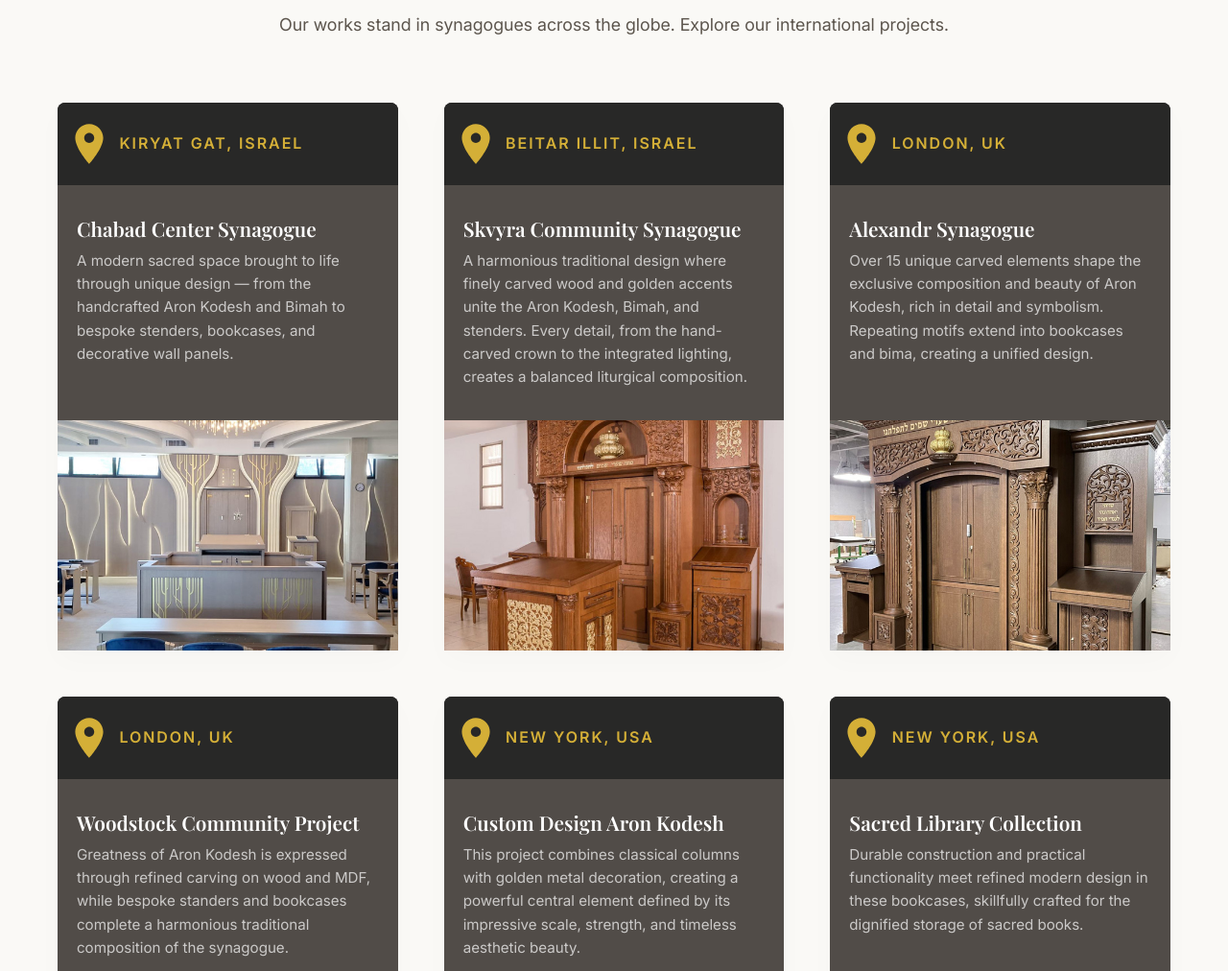
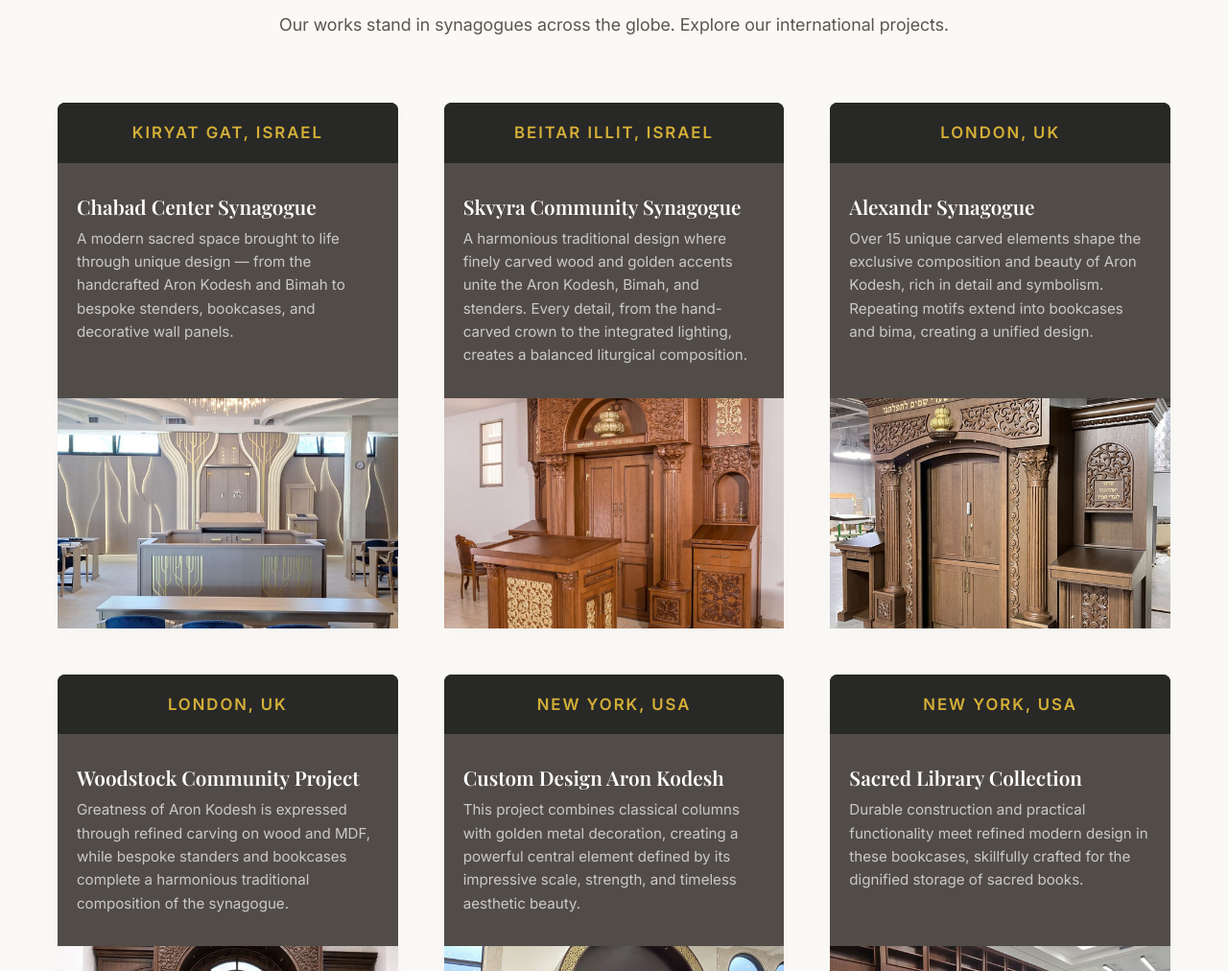
Before and after one commit to yermakova-l/ki-pro-furniture, a plain HTML site: page index.html in a window 1280 px wide. Shown: the part 980-1992 px from the top of the page at 96% size. Drawn offline with Linux system fonts and the light colour scheme.

Commit message:
Changed video Manufacturing and deleted geo signs

```diff
--- a/index.html
+++ b/index.html
@@ -188,12 +188,12 @@
             <article class="geo-card">
               <div class="geo-card-content">
                 <span class="geo-location">
-                  <svg class="geo-icon" viewBox="0 0 24 24" xmlns="http://www.w3.org/2000/svg">
+                  <!--<svg class="geo-icon" viewBox="0 0 24 24" xmlns="http://www.w3.org/2000/svg">
                     <path
                       fill="currentColor"
                       d="M12 2C8.13 2 5 5.13 5 9c0 5.25 7 13 7 13s7-7.75 7-13c0-3.87-3.13-7-7-7zm0 9.5c-1.38 0-2.5-1.12-2.5-2.5s1.12-2.5 2.5-2.5 2.5 1.12 2.5 2.5-1.12 2.5-2.5 2.5z"
                     />
-                  </svg>
+                  </svg>-->
                   Kiryat Gat, Israel</span
                 >
                 <h3 class="geo-title">Chabad Center Synagogue</h3>
@@ -214,12 +214,12 @@
             <article class="geo-card">
               <div class="geo-card-content">
                 <span class="geo-location">
-                  <svg class="geo-icon" viewBox="0 0 24 24" xmlns="http://www.w3.org/2000/svg">
+                  <!--<svg class="geo-icon" viewBox="0 0 24 24" xmlns="http://www.w3.org/2000/svg">
                     <path
                       fill="currentColor"
                       d="M12 2C8.13 2 5 5.13 5 9c0 5.25 7 13 7 13s7-7.75 7-13c0-3.87-3.13-7-7-7zm0 9.5c-1.38 0-2.5-1.12-2.5-2.5s1.12-2.5 2.5-2.5 2.5 1.12 2.5 2.5-1.12 2.5-2.5 2.5z"
                     />
-                  </svg>
+                  </svg>-->
                   Beitar Illit, Israel
                 </span>
 
@@ -242,12 +242,12 @@
             <article class="geo-card">
               <div class="geo-card-content">
                 <span class="geo-location">
-                  <svg class="geo-icon" viewBox="0 0 24 24" xmlns="http://www.w3.org/2000/svg">
+                  <!--<svg class="geo-icon" viewBox="0 0 24 24" xmlns="http://www.w3.org/2000/svg">
                     <path
                       fill="currentColor"
                       d="M12 2C8.13 2 5 5.13 5 9c0 5.25 7 13 7 13s7-7.75 7-13c0-3.87-3.13-7-7-7zm0 9.5c-1.38 0-2.5-1.12-2.5-2.5s1.12-2.5 2.5-2.5 2.5 1.12 2.5 2.5-1.12 2.5-2.5 2.5z"
                     />
-                  </svg>
+                  </svg>-->
                   London, UK</span
                 >
                 <h3 class="geo-title">Alexandr Synagogue</h3>
@@ -270,12 +270,12 @@
             <article class="geo-card">
               <div class="geo-card-content">
                 <span class="geo-location">
-                  <svg class="geo-icon" viewBox="0 0 24 24" xmlns="http://www.w3.org/2000/svg">
+                  <!--<svg class="geo-icon" viewBox="0 0 24 24" xmlns="http://www.w3.org/2000/svg">
                     <path
                       fill="currentColor"
                       d="M12 2C8.13 2 5 5.13 5 9c0 5.25 7 13 7 13s7-7.75 7-13c0-3.87-3.13-7-7-7zm0 9.5c-1.38 0-2.5-1.12-2.5-2.5s1.12-2.5 2.5-2.5 2.5 1.12 2.5 2.5-1.12 2.5-2.5 2.5z"
                     />
-                  </svg>
+                  </svg>-->
                   London, UK
                 </span>
 
@@ -298,12 +298,12 @@
             <article class="geo-card">
               <div class="geo-card-content">
                 <span class="geo-location">
-                  <svg class="geo-icon" viewBox="0 0 24 24" xmlns="http://www.w3.org/2000/svg">
+                  <!--<svg class="geo-icon" viewBox="0 0 24 24" xmlns="http://www.w3.org/2000/svg">
                     <path
                       fill="currentColor"
                       d="M12 2C8.13 2 5 5.13 5 9c0 5.25 7 13 7 13s7-7.75 7-13c0-3.87-3.13-7-7-7zm0 9.5c-1.38 0-2.5-1.12-2.5-2.5s1.12-2.5 2.5-2.5 2.5 1.12 2.5 2.5-1.12 2.5-2.5 2.5z"
                     />
-                  </svg>
+                  </svg>-->
                   New York, USA</span
                 >
                 <h3 class="geo-title">Custom Design Aron Kodesh</h3>
@@ -325,12 +325,12 @@
             <article class="geo-card">
               <div class="geo-card-content">
                 <span class="geo-location">
-                  <svg class="geo-icon" viewBox="0 0 24 24" xmlns="http://www.w3.org/2000/svg">
+                  <!--<svg class="geo-icon" viewBox="0 0 24 24" xmlns="http://www.w3.org/2000/svg">
                     <path
                       fill="currentColor"
                       d="M12 2C8.13 2 5 5.13 5 9c0 5.25 7 13 7 13s7-7.75 7-13c0-3.87-3.13-7-7-7zm0 9.5c-1.38 0-2.5-1.12-2.5-2.5s1.12-2.5 2.5-2.5 2.5 1.12 2.5 2.5-1.12 2.5-2.5 2.5z"
                     />
-                  </svg>
+                  </svg>-->
                   New York, USA</span
                 >
                 <h3 class="geo-title">Sacred Library Collection</h3>
@@ -359,7 +359,7 @@
               <button
                 type="button"
                 class="video-play-btn"
-                data-video="Qkr2WReHEGs"
+                data-video="oDTpmWKwr3M"
                 data-format="vertical"
                 aria-label="Play manufacture video"
               ></button>
--- a/styles/style.css
+++ b/styles/style.css
@@ -1382,7 +1382,7 @@ body.no-scroll {
 /* --- КОНТЕНТ КАРТКИ (Текстова частина) --- */
 .geo-location {
   color: var(--color-accent-light); /* Золотий колір. Іконка автоматично його успадкує! */
-  font-size: 1rem;
+  font-size: 1.05rem;
   text-transform: uppercase;
   letter-spacing: 2px;
   margin-bottom: 1rem;
@@ -1390,11 +1390,12 @@ body.no-scroll {
   background-color: var(--color-dark-wood);
 
   padding: 18px 8px;
+  text-align: center;
 
   /* Додаємо Flexbox, щоб вирівняти іконку і текст */
-  display: flex;
-  align-items: center; /* Вирівнюємо строго по центру вертикалі */
-  gap: 0.4rem; /* Відстань між іконкою та текстом */
+  /*display: flex;
+  align-items: center;
+  gap: 0.4rem;  */
 }
 
 /* Розмір самої іконки */
```
